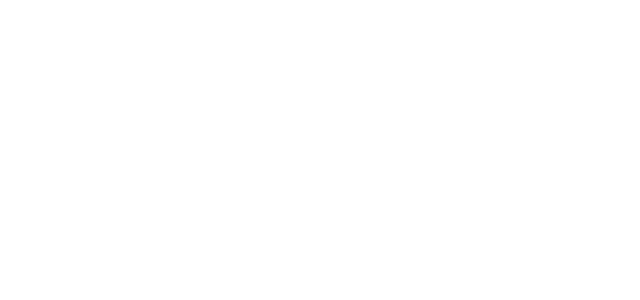
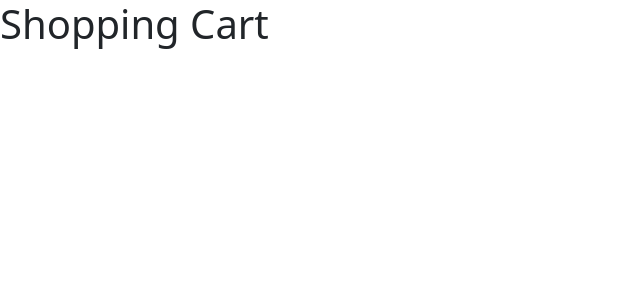
Before and after one commit to Emart-Ecommerce-Sem4/E-Mart-Frontend, a React (Create React App) app: page /shopping-cart in a window 1280 px wide. Before the commit this address had no page. Shown: the top 300 px of the page, without its empty margins (0-640 px from the left). Built offline with nearby package versions, Linux system fonts and the light colour scheme.

Commit message:
Shopping Cart Page Created

```diff
--- a/src/App.jsx
+++ b/src/App.jsx
@@ -4,6 +4,7 @@ import ForgotPassword from './pages/forgot-password';
 import HomePage from './pages/homepage';
 import SignIn from './pages/signIn';
 import SignUp from './pages/signup';
+import ShoppingCart from './pages/shopping-cart';
 
 function App() {
   return (
@@ -13,6 +14,7 @@ function App() {
         <Route path="/signin" element={<SignIn />} exact />
         <Route path="/signup" element={<SignUp />} exact />
         <Route path="/forgot-password" element={<ForgotPassword/>} exact/>
+        <Route path="/shopping-cart" element={<ShoppingCart/>} exact/>
       </Routes>
     </div>
   );
--- /dev/null
+++ b/src/pages/shopping-cart/index.jsx
@@ -0,0 +1,9 @@
+import React from 'react';
+
+export default function ShoppingCart() {
+  return (
+    <div>
+      <h1>Shopping Cart</h1>
+    </div>
+  );
+}
```
